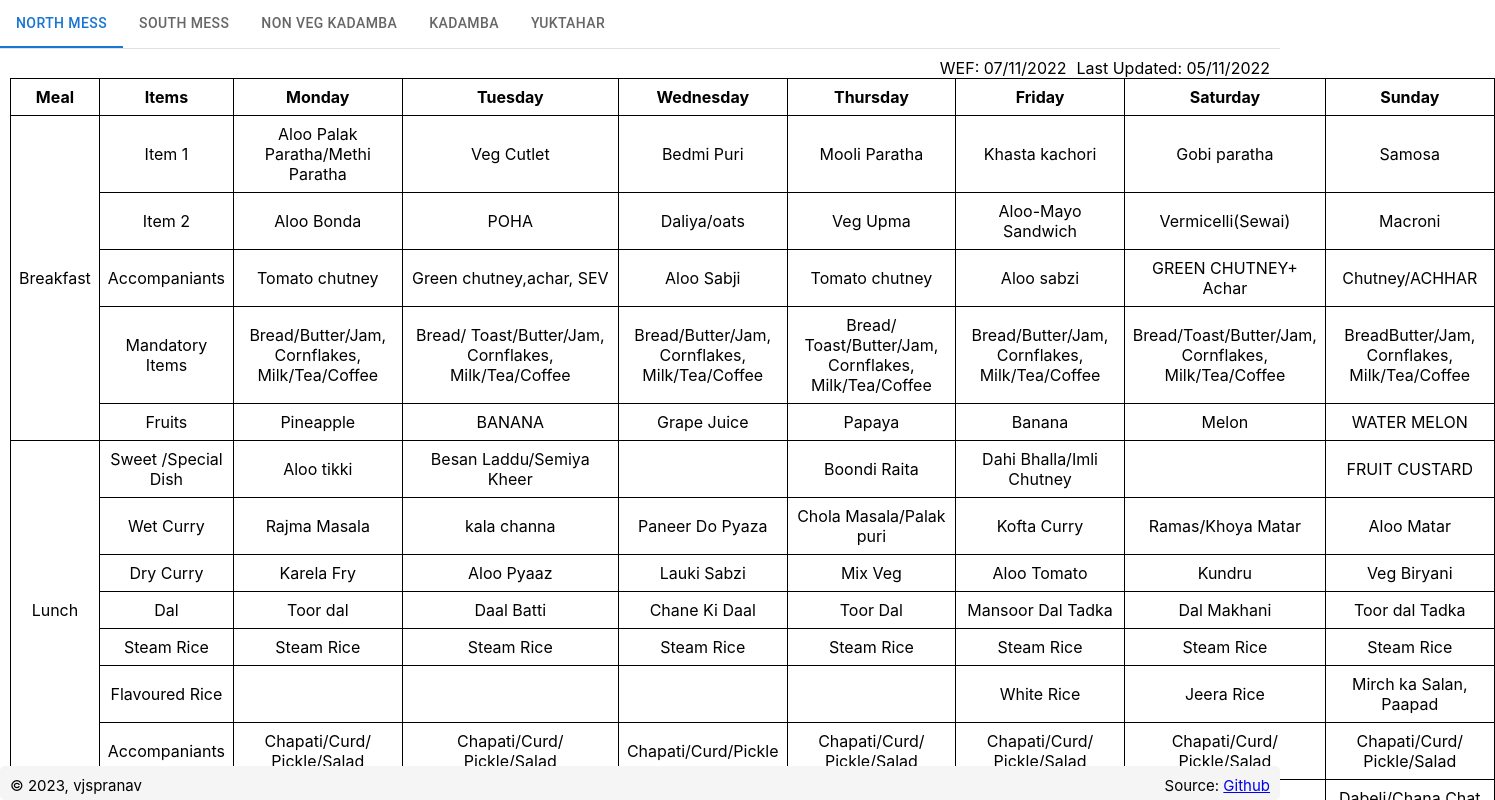
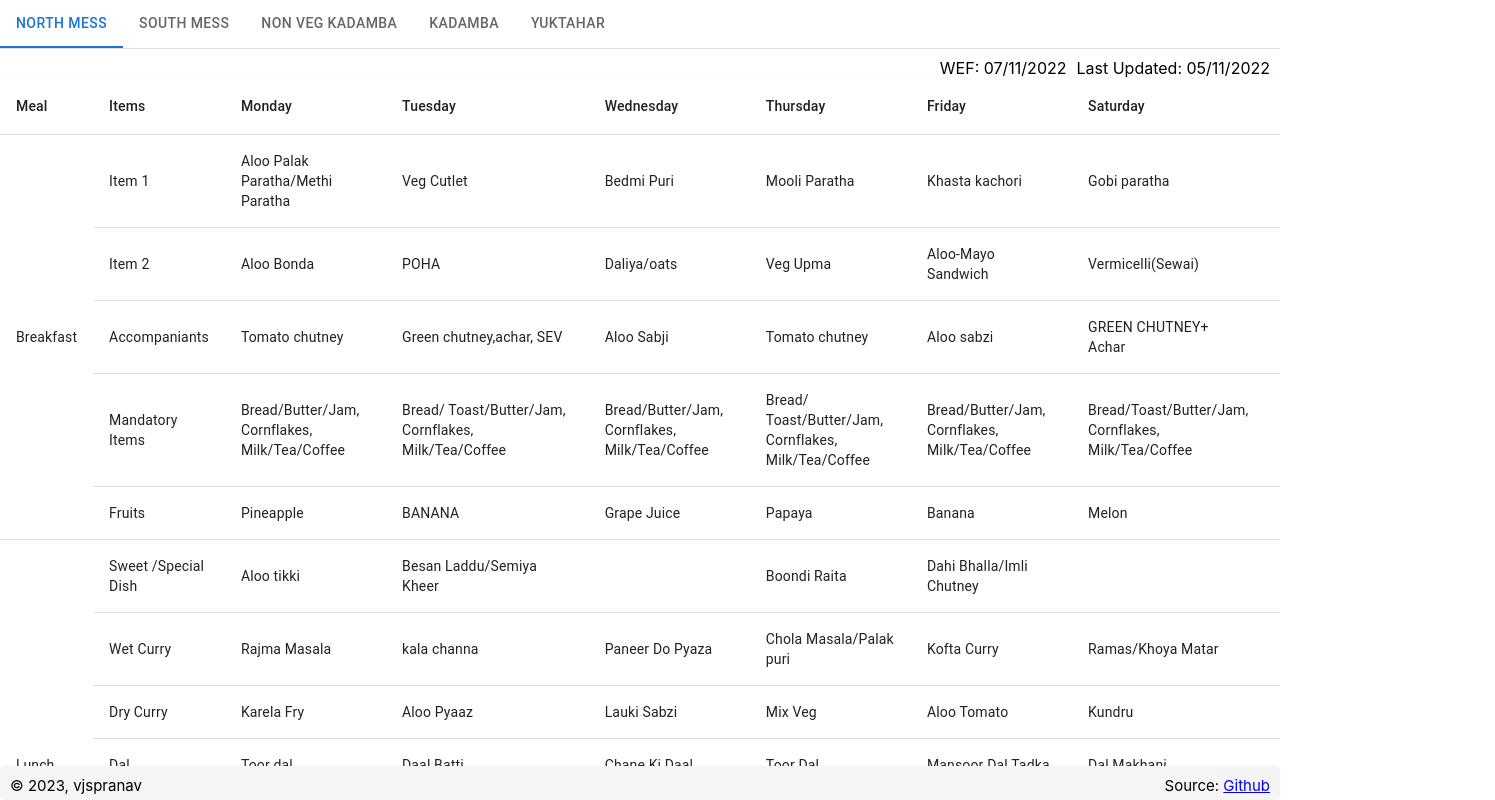
Before and after one commit to vjspranav/IIITMessMenu, a React (Create React App) app: page / in a window 1280 px wide. Shown: the top 800 px of the page, 1495 px wide, since content can reach past the window. Built offline with nearby package versions, Linux system fonts and the light colour scheme.

Commit message:
Use MUI table

```diff
--- a/src/components/MyTable.js
+++ b/src/components/MyTable.js
@@ -1,41 +1,43 @@
 import React from "react";
-import "./table.css";
+import { Table, TableBody, TableCell, TableContainer, TableHead, TableRow, Paper } from "@mui/material";
 
 const MealPlanTable = ({ menu }) => {
   const days = Object.keys(menu.Days);
   const meals = Object.keys(menu.Days[days[0]]);
 
   return (
-    <table>
-      <thead>
-        <tr>
-          <th>Meal</th>
-          <th>Items</th>
+    <TableContainer component={Paper}>
+      <Table>
+        <TableHead>
+          <TableRow>
+            <TableCell>Meal</TableCell>
+            <TableCell>Items</TableCell>
             {days.map((day) => (
-            <th key={day}>{day}</th>
+              <TableCell key={day}>{day}</TableCell>
             ))}
-        </tr>
-      </thead>
-      <tbody>
+          </TableRow>
+        </TableHead>
+        <TableBody>
           {meals.map((meal) => (
             <>
               {Object.keys(menu.Days["Monday"][meal]).map((item, index) => (
-              <tr key={item}>
+                <TableRow key={item}>
                   {index === 0 && (
-                  <td rowSpan={Object.keys(menu.Days["Monday"][meal]).length}>
+                    <TableCell rowSpan={Object.keys(menu.Days["Monday"][meal]).length}>
                       {meal}
-                  </td>
+                    </TableCell>
                   )}
-                <td>{item}</td>
+                  <TableCell>{item}</TableCell>
                   {days.map((day) => (
-                  <td key={day}>{menu.Days[day][meal][item]}</td>
+                    <TableCell key={day}>{menu.Days[day][meal][item]}</TableCell>
                   ))}
-              </tr>
+                </TableRow>
               ))}
             </>
           ))}
-      </tbody>
-    </table>
+        </TableBody>
+      </Table>
+    </TableContainer>
   );
 };
 
```
Lines whose indentation alone changed are shown as unchanged.
